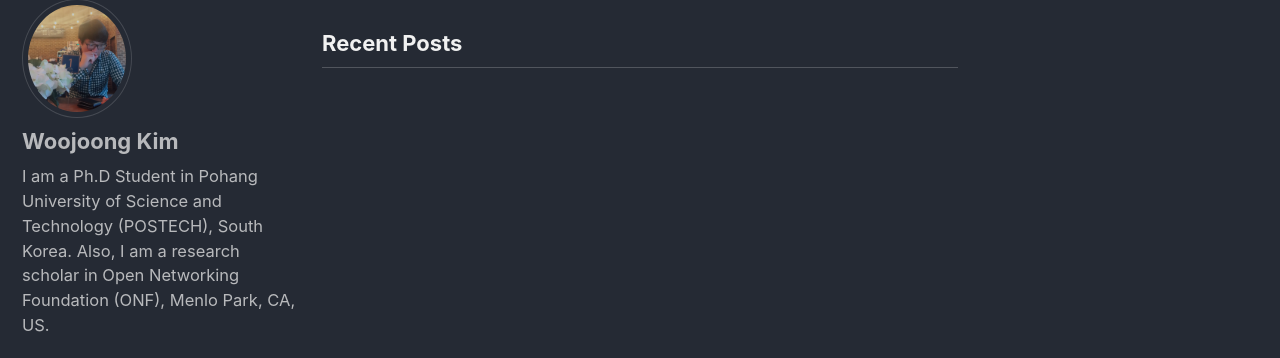
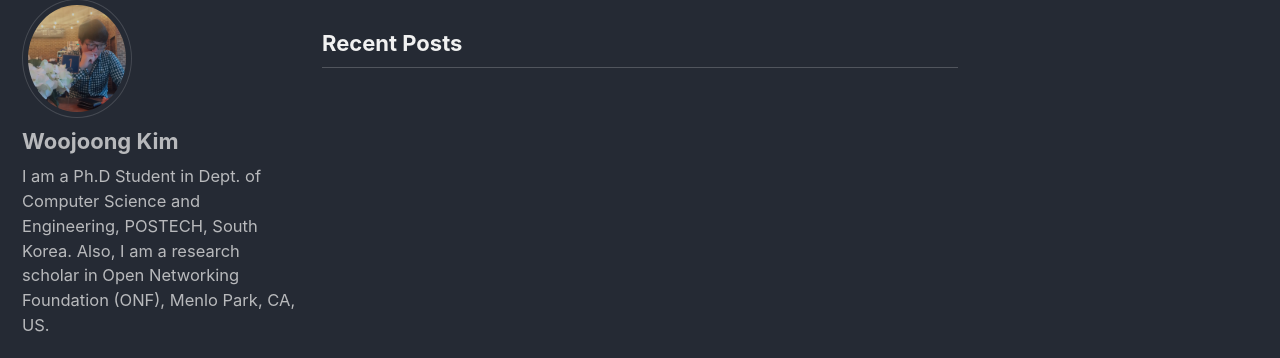
Before and after one commit to woojoong88/woojoong88.github.io, a Jekyll site: the page built from index.html, in a window 1280 px wide. Shown: the part 145-503 px from the top of the page. Built offline with Jekyll 4.4.1, drawn with Linux system fonts in a browser that asks for light colours; the list of posts is cut into pages by our own code.

Commit message:
Change affiliation

```diff
--- a/_config.yml
+++ b/_config.yml
@@ -85,7 +85,7 @@ analytics:
 author:
   name             : "Woojoong Kim"
   avatar           : "/assets/images/profile.jpg"
-  bio              : "I am a Ph.D Student in Pohang University of Science and Technology (POSTECH), South Korea. Also, I am a research scholar in Open Networking Foundation (ONF), Menlo Park, CA, US."
+  bio              : "I am a Ph.D Student in Dept. of Computer Science and Engineering, POSTECH, South Korea. Also, I am a research scholar in Open Networking Foundation (ONF), Menlo Park, CA, US."
   location         : "Menlo Park || Pohang"
   email            : "woojoong[@postech.ac.kr"
   uri              :
```
